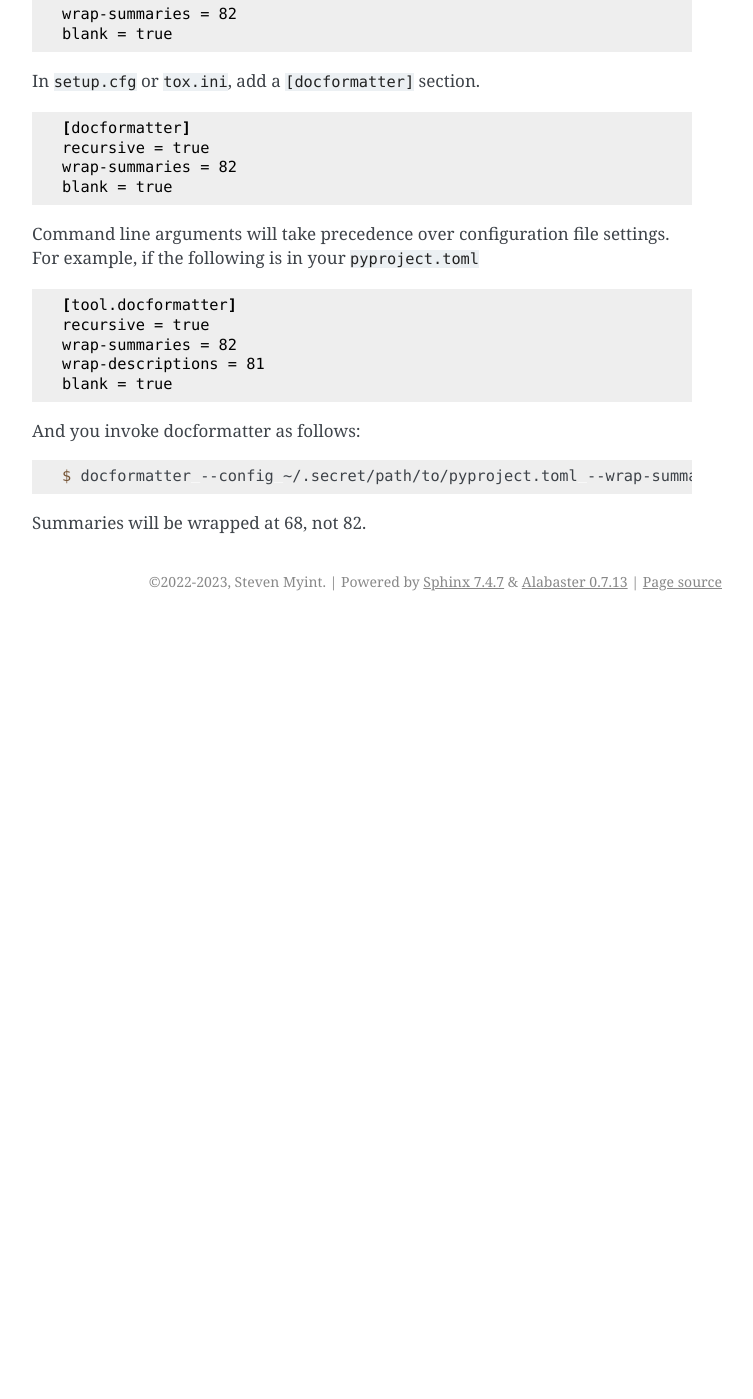
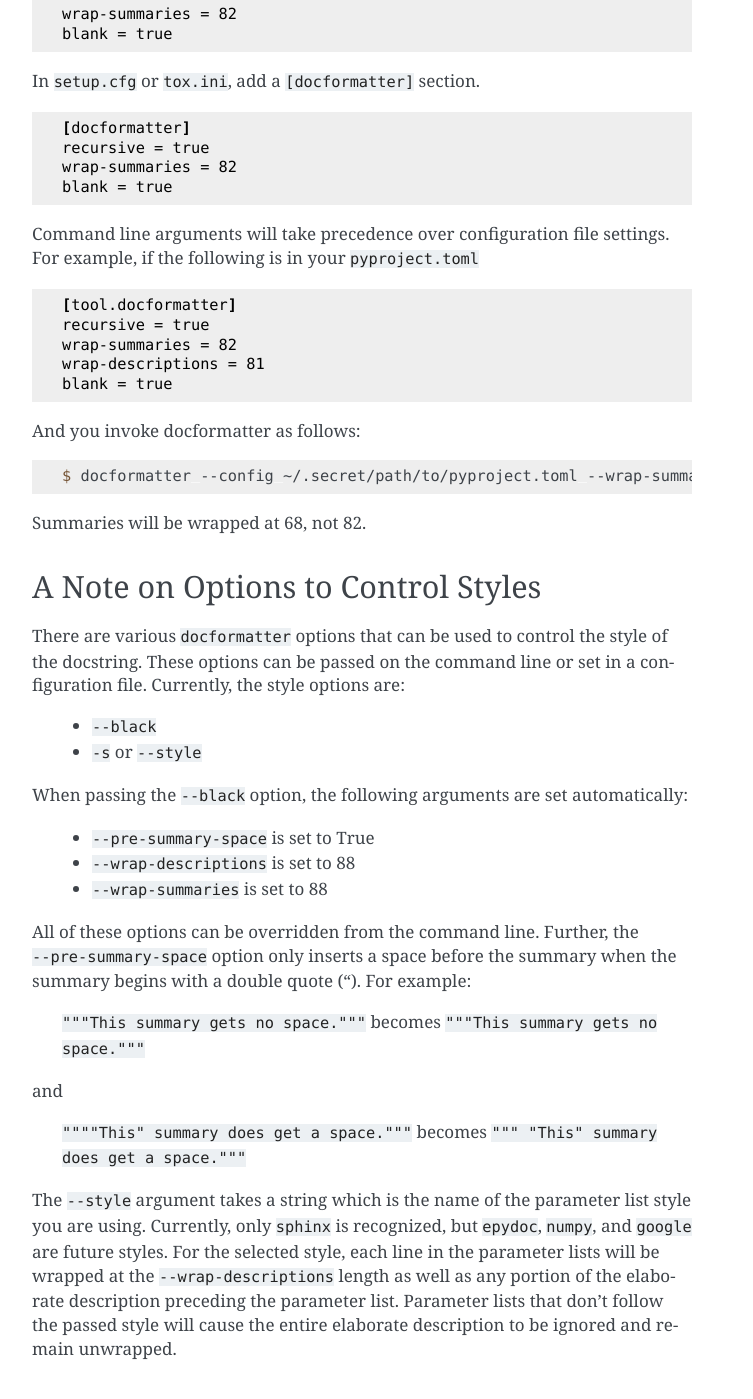
Before and after one commit to PyCQA/docformatter, a Sphinx documentation site: the page built from docs/source/configuration.rst, in a window 1280 px wide and 1400 px high, scrolled down 447 px. Shown: the whole window, without its empty margins (388-1141 px from the left). Built offline with Sphinx 7.4.7, drawn with Linux system fonts in a browser that asks for light colours; before the commit the page ends 1068 px from its top, so only the background shows below that; some of the changed text lies outside the part shown.

Commit message:
doc: for new --style argument

```diff
--- a/docs/source/configuration.rst
+++ b/docs/source/configuration.rst
@@ -51,3 +51,38 @@ And you invoke docformatter as follows:
       $ docformatter --config ~/.secret/path/to/pyproject.toml --wrap-summaries 68
 
 Summaries will be wrapped at 68, not 82.
+
+A Note on Options to Control Styles
+-----------------------------------
+There are various ``docformatter`` options that can be used to control the
+style of the docstring.  These options can be passed on the command line or
+set in a configuration file.  Currently, the style options are:
+
+    * ``--black``
+    * ``-s`` or ``--style``
+
+When passing the ``--black`` option, the following arguments are set
+automatically:
+
+    * ``--pre-summary-space`` is set to True
+    * ``--wrap-descriptions`` is set to 88
+    * ``--wrap-summaries`` is set to 88
+
+All of these options can be overridden from the command line.  Further, the
+``--pre-summary-space`` option only inserts a space before the summary when
+the summary begins with a double quote (").  For example:
+
+    ``"""This summary gets no space."""`` becomes ``"""This summary gets no space."""``
+
+and
+
+    ``""""This" summary does get a space."""`` becomes ``""" "This" summary does get a space."""``
+
+The ``--style`` argument takes a string which is the name of the parameter
+list style you are using.  Currently, only ``sphinx`` is recognized, but
+``epydoc``, ``numpy``, and ``google`` are future styles.  For the selected
+style, each line in the parameter lists will be wrapped at the
+``--wrap-descriptions`` length as well as any portion of the elaborate
+description preceding the parameter list.  Parameter lists that don't follow the
+passed style will cause the entire elaborate description to be ignored and
+remain unwrapped.
```
Also changed, not shown: docs/source/requirements.rst (+30 -20 lines), docs/source/usage.rst (+13 -13 lines).
